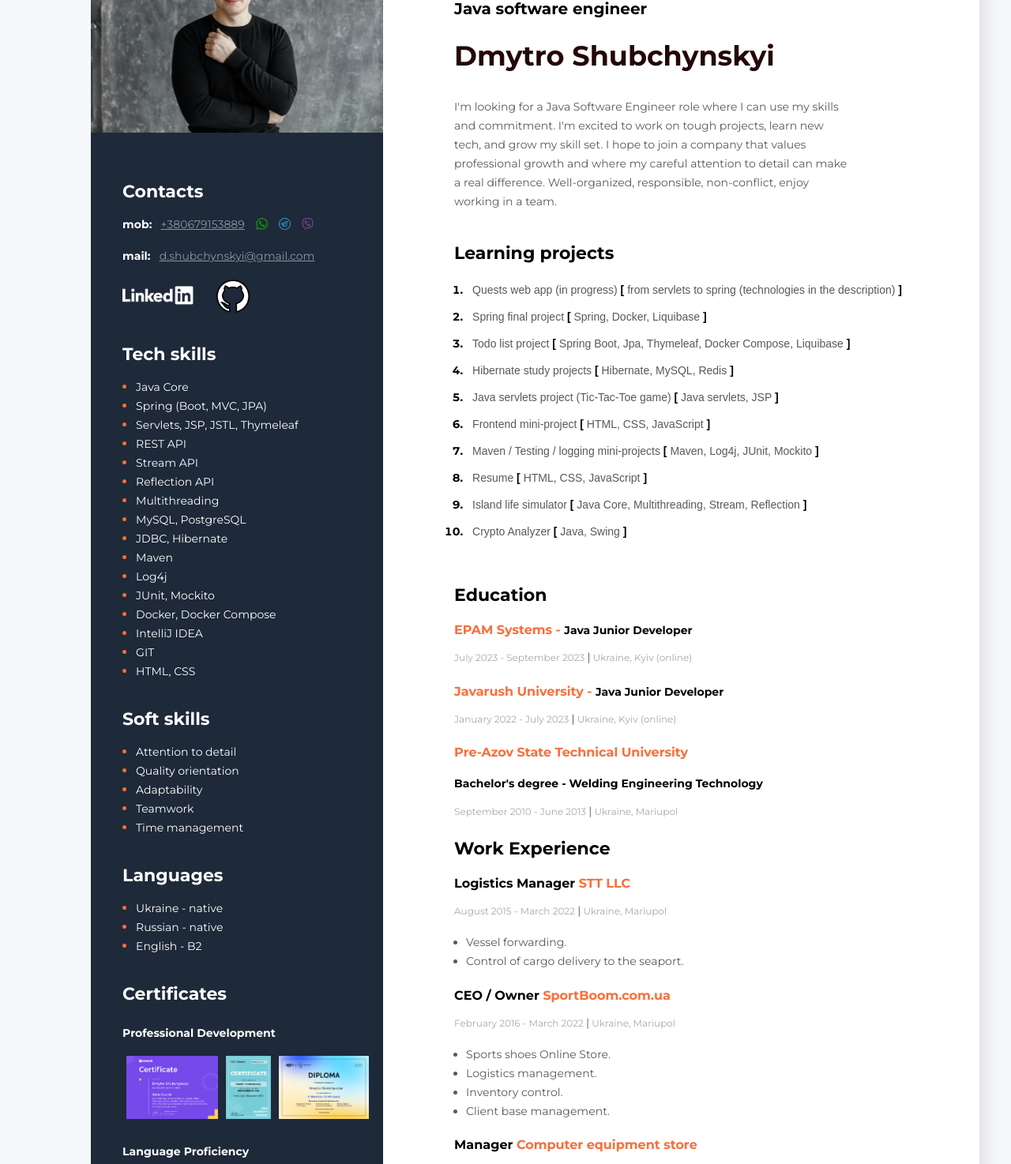
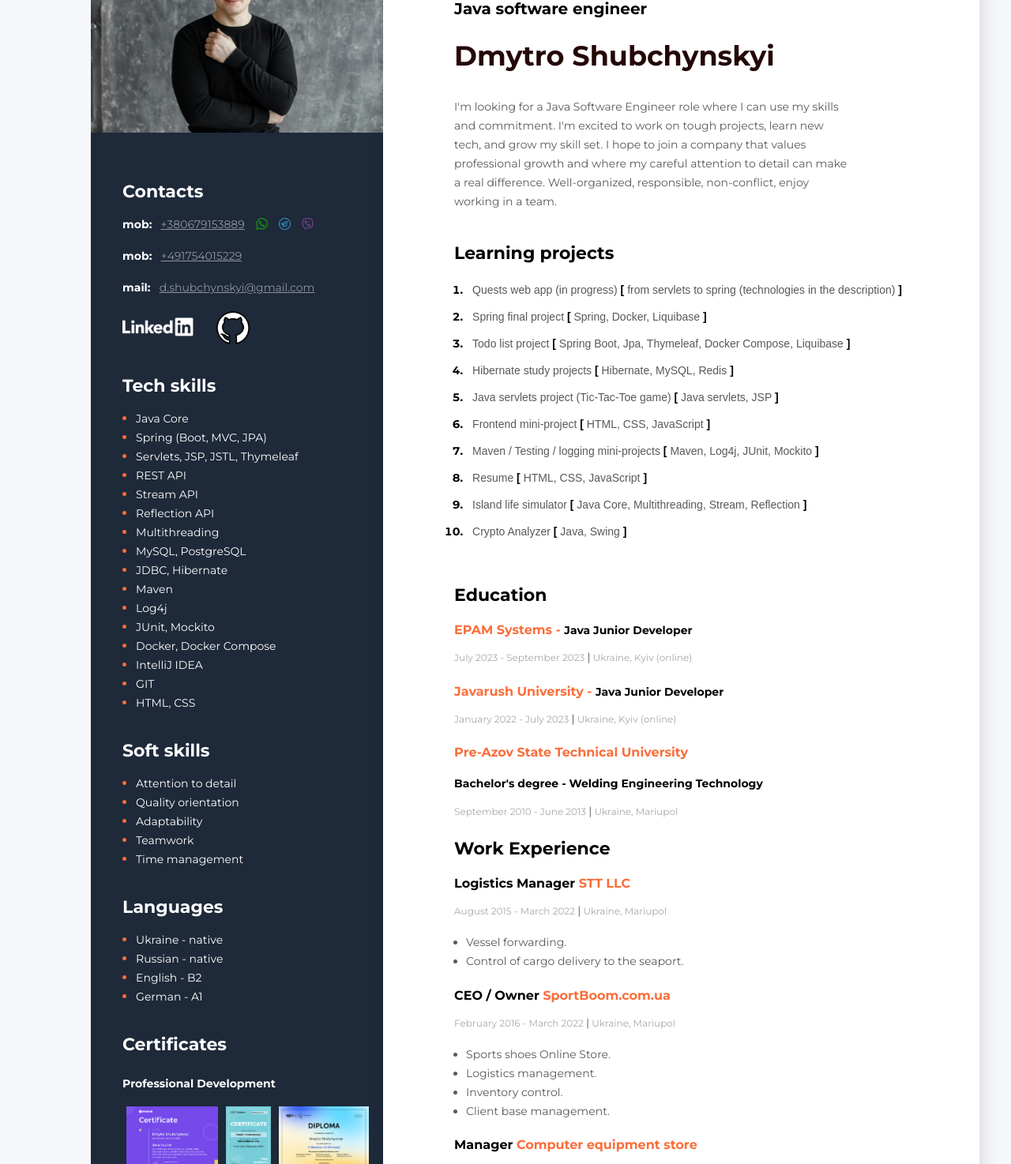
Before and after one commit to Shubchynskyi/Resume, a plain HTML site: page index.html in a window 1280 px wide. Shown: the part 127-1601 px from the top of the page at 79% size. Drawn offline with Linux system fonts and the light colour scheme.

Commit message:
update info

```diff
--- a/index.html
+++ b/index.html
@@ -35,7 +35,6 @@
                 Well-organized, responsible, non-conflict, enjoy working in a team.
             </p>
         </div>
-
 
         <!--Projects-->
         <div class="projects">
@@ -744,11 +743,12 @@
                     </a>
                 </p>
 
-                <!--                                Mein Deutsch Handy-->
-                <!--                <p>-->
-                <!--                    <span class="contact-type">mob:</span>-->
-                <!--                    <a href="tel:+491754015229" class="contact-link">+491754015229</a>-->
-                <!--                </p>-->
+<!--                Mein Deutsch Handy-->
+                <p>
+                    <span class="contact-type">mob:</span>
+                    <a href="tel:+491754015229" class="contact-link">+491754015229</a>
+                </p>
+
                 <p>
                     <span class="contact-type">mail:</span>
                     <a href="mailto:d.shubchynskyi@gmail.com" class="contact-link">d.shubchynskyi@gmail.com</a>
@@ -854,9 +854,10 @@
                 <li class="languages-item">
                     <span class="languages-text">English - B2</span>
                 </li>
-                <!--                <li class="languages-item">-->
-                <!--                    <span class="languages-text">German - A1</span>-->
-                <!--                </li>-->
+<!--                German-->
+                <li class="languages-item">
+                    <span class="languages-text">German - A1</span>
+                </li>
             </ul>
         </div>
 
@@ -896,7 +897,6 @@
             </div>
         </div>
 
-
     </aside>
 </div>
 
```
